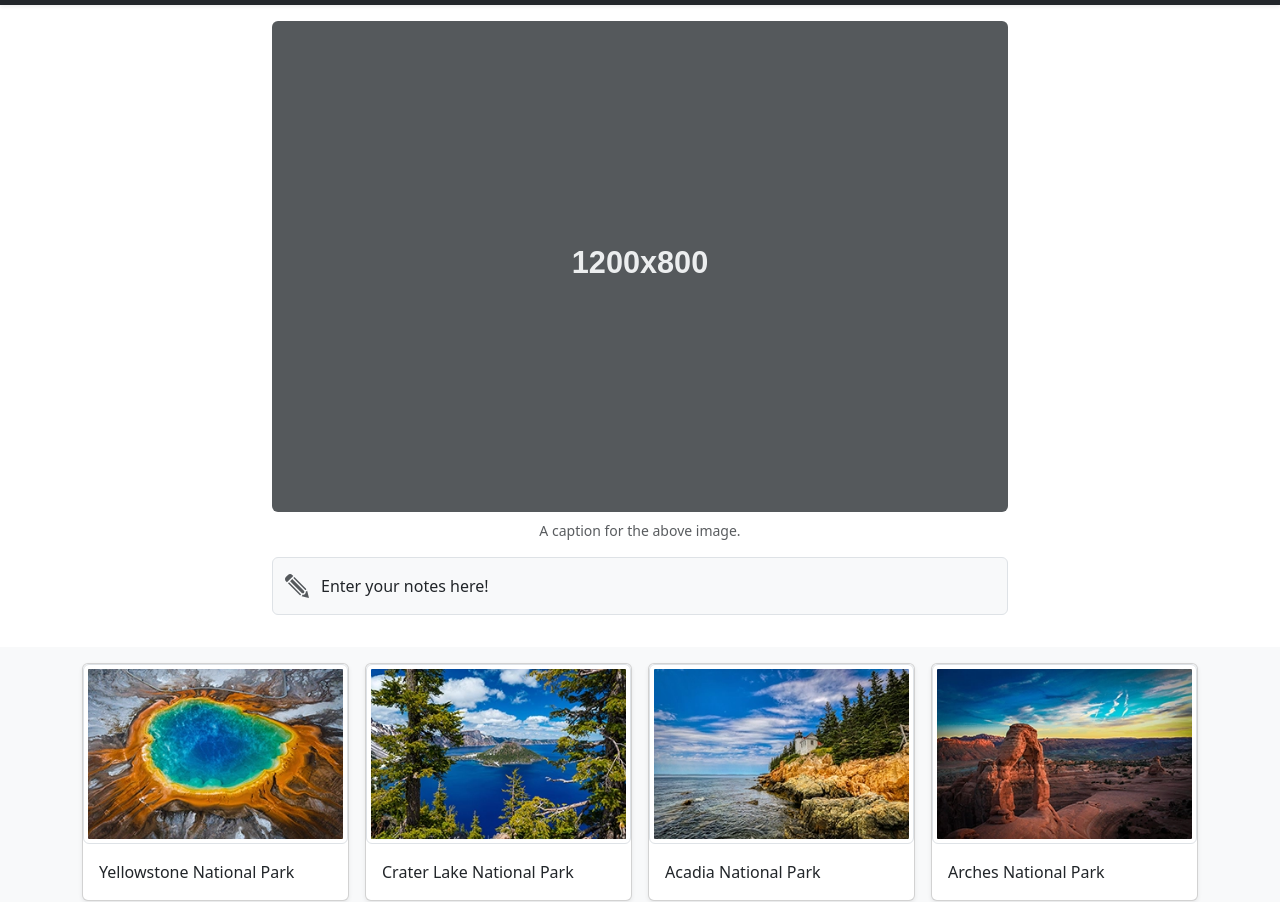
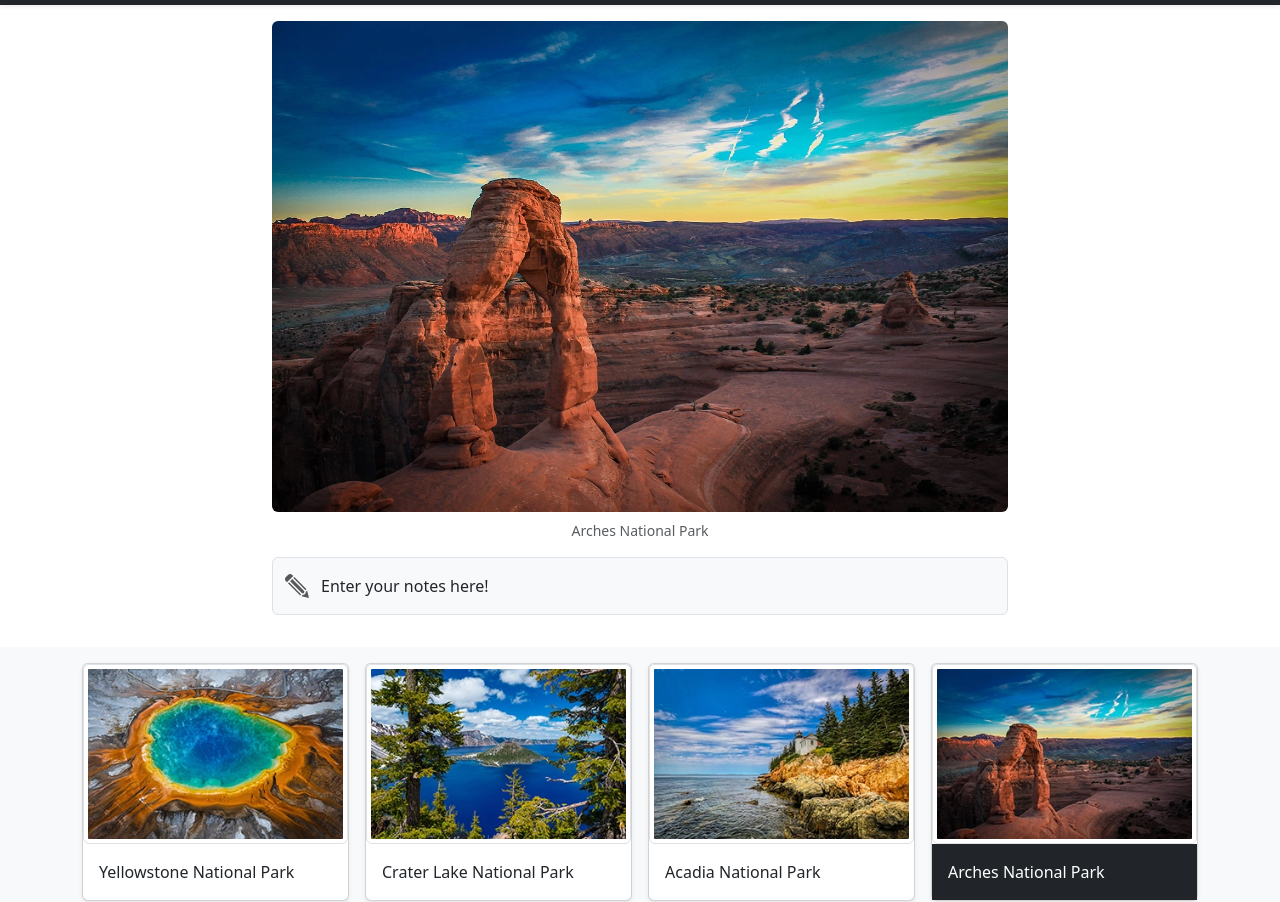
Before and after one commit to snackythecat/ISC2_Gr1_Uebung3_Guerbey, a plain HTML site: page index.html in a window 1280 px wide. Shown: the part 51-953 px from the top of the page. Drawn offline with nearby package versions, Linux system fonts and the light colour scheme.

Commit message:
first 2 functions work

```diff
--- a/_js/gallery.js
+++ b/_js/gallery.js
@@ -1,4 +1,4 @@
-"use strict";
+
 
 /**
  * Selects a random full image at the start and displays it.
@@ -12,11 +12,21 @@ function showRandomImageAtStart() {
 
     let section = document.getElementById("thumbnails");
     let links = section.getElementsByTagName("a");
-    let random = links[Math.random * links.length];
+    console.log(links);
+    let randomLink = links[Math.floor(Math.random() * links.length)];
+    console.log(randomLink);
+    let imageUrl = randomLink.href
+    let imageDescription = randomLink.firstElementChild.alt;
+
+    console.log(imageUrl);
+    console.log(imageDescription);
 
 
+    switchFullImage(imageUrl, imageDescription);
 
-    switchFullImage(random)
+    let cardBody = randomLink.nextElementSibling;
+    cardBody.classList.add("bg-dark", "text-white");
+
 }
 
 /**
@@ -36,6 +46,8 @@ function prepareLinks() {
     //  - Call switchFullImage() with the URL clicked link and the alt attribute of the thumbnail.
     //  - Implement and then call loadNotes() with the key for the current image (hint: the full image's URL makes an easy and unique key).
     //  - Prevent the default action for the link (we don't want to follow it).
+
+
 }
 
 /**
@@ -59,6 +71,15 @@ function switchFullImage(imageUrl, imageDescription) {
     // TODO: Set its src and alt attributes with the values from the parameters (imageUrl, imageDescription).
     // TODO: Select the <figcaption> element.
     // TODO: Set the description (the one you used for the alt attribute) as its text content.
+
+    let fullImage = document.getElementById("fullImage");
+    let fullImageImg = fullImage.querySelector("img");
+    fullImageImg.setAttribute("src", imageUrl);
+    let caption = fullImage.querySelector("figcaption");
+    console.log(caption)
+    caption.textContent = imageDescription;
+
+
 }
 
 /**
--- a/index.html
+++ b/index.html
@@ -134,6 +134,6 @@
     </div>
 </footer>
 
-<script src="js/gallery.js"></script>
+<script src="_js/gallery.js"></script>
 </body>
 </html>
```
